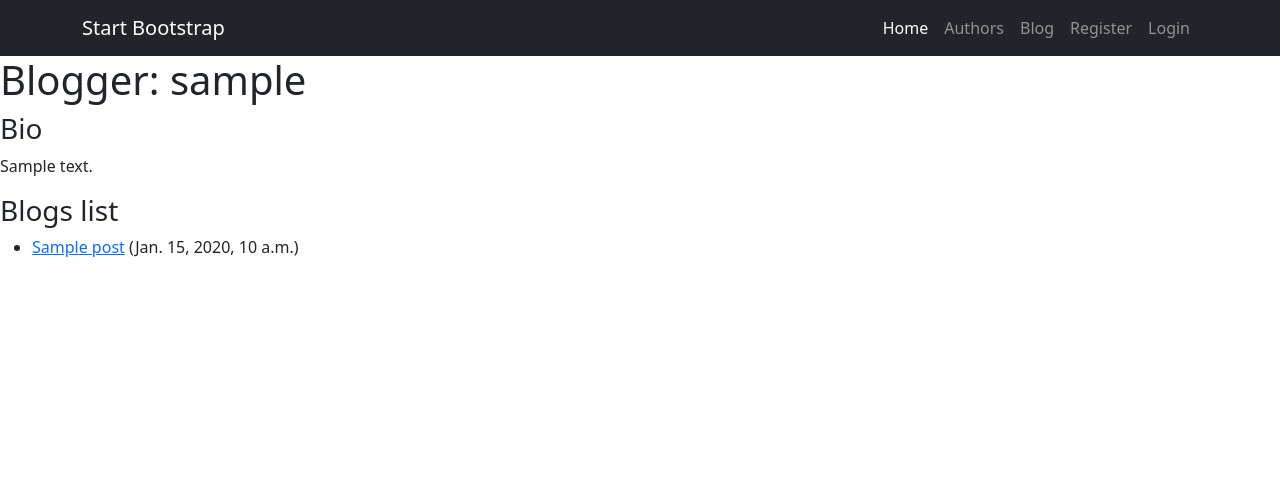
After one commit to adamolnar/Final_Project, a Django app: page /author/1/ in a window 1280 px wide. The commit adds this page. Shown: the top 499 px of the page. Run offline with Django 3.2, Linux system fonts and the light colour scheme; tables that the repository leaves empty hold one stand-in row (values such as "Sample post"); some libraries are stand-ins or nearby versions.

Commit message:
Add posts by author view

```diff
--- a/app/models.py
+++ b/app/models.py
@@ -13,11 +13,11 @@ class Author(models.Model):
     bio = models.TextField(max_length=400, help_text="Enter your bio details here.", null=True)
 
     class Meta:
-        ordering = ["user","bio"]
+        ordering = ["user"]
 
     def get_absolute_url(self):
         # Returns the url to access a particular blog-author instance.
-        return reverse('all_authors', args=[str(self.id)])
+        return reverse('author_detail', args=[str(self.id)])
 
     def __str__(self):
         # String for representing the Model object.
--- a/app/urls.py
+++ b/app/urls.py
@@ -4,8 +4,10 @@ from django.urls import path
 urlpatterns = [
     path("", views.PostList.as_view(), name="home"),
     path('authors/', views.AuthorList.as_view(), name='all_authors'),
+    path('author/<int:pk>/', views.AuthorDetail.as_view(), name='author_detail'),
     path('<slug:slug>/', views.PostDetail.as_view(), name='post_detail'),
     path('like/<slug:slug>', views.PostLike.as_view(), name='post_like'),
 
 
+
 ]
--- a/app/views.py
+++ b/app/views.py
@@ -8,13 +8,50 @@ from .forms import CommentForm
 from django.shortcuts import render
 
 
+#  Generic class-based view for a list of authors.
+class AuthorList(generic.ListView):
+    model = Author
+    template_name = "all_authors.html"
+    queryset = Author.objects.all()
+
+# Generic class-based detail view for a author
+class AuthorDetail(generic.ListView):
+    template_name ='author_detail.html'
+    # context_object_name = 'author_posts'
+    # context_object_name = 'author_detail'
+
+    # def get_queryset(self):
+    #     self.post = get_object_or_404(Post, pk=self.kwargs['pk'])
+    #     self.author = get_object_or_404(Author, pk=self.kwargs['pk'])
+    #     return Post.objects.filter(self.author==self.post)
+
+    def get_queryset(self):
+        pk = self.kwargs['pk']
+        target_author=get_object_or_404(Author, pk = pk)
+        target_author.save()
+        return Post.objects.filter(author=target_author)
+
+    def get_context_data(self, **kwargs):
+        # Call the base implementation first to get a context
+        context = super(AuthorDetail, self).get_context_data(**kwargs)
+        # Get the blogger object from the "pk" URL parameter and add it to the context
+        context['author_detail'] = get_object_or_404(Author, pk = self.kwargs['pk'])
+        return context
+
+
+
+
+
+
+# Generic class-based view for a list of all posts.
 class PostList(generic.ListView):
+
     model = Post
     queryset = Post.objects.filter(status=1).order_by("-created_on")
     template_name = "index.html"
     paginate_by = 5
 
-
+# Generic class-based detail view for a post.
 class PostDetail(View):
 
     def get(self, request, slug, *args, **kwargs):
@@ -38,7 +75,6 @@ class PostDetail(View):
         )
 
     def post(self, request, slug, *args, **kwargs):
-
         queryset = Post.objects.filter(status=1)
         post = get_object_or_404(queryset, slug=slug)
         comments = post.comments.filter(approved=True).order_by("-created_on")
@@ -69,7 +105,7 @@ class PostDetail(View):
         )
 
 
-
+# # Generic class-based  view for a like/unlike.
 class PostLike(View):
 
     def post(self, request, slug, *args, **kwargs):
@@ -79,16 +115,4 @@ class PostLike(View):
         else:
             post.likes.add(request.user)
 
-        return HttpResponseRedirect(reverse('post-detail', args=[slug]))
-
-
-class AuthorList(generic.ListView):
-    model = Author
-    queryset = Author.objects.all().order_by('user')
-    template_name = "all_authors.html"
-
-
-    # def get_queryse (self):
-    #     user = self.kwargs['user_id']
-    #     target_author=get_object_or_404(Author, user_id = user)
-    #     return Post.objects.filter(author=target_author)
+        return HttpResponseRedirect(reverse('post_detail', args=[slug]))
--- a/templates/all_authors.html
+++ b/templates/all_authors.html
@@ -8,8 +8,8 @@
 
       {% for author in author_list %}
       <li>
-        <a href="{% url 'all_authors'  %}">{{ author}}</a>
-        <p><a href=""> {{ author.user.id }}</a></p>
+        <a href="{% url 'author_detail' author.user_id %}">{{ author}}</a>
+        <p>{{ author.bio }}</p>
       </li>
       {% endfor %}
 
--- /dev/null
+++ b/templates/author_detail.html
@@ -0,0 +1,26 @@
+{% extends "base.html" %}
+
+{% block content %}
+    <h1>Blogger: {{ author_detail }}</h1>
+
+    <h3>Bio</h3>
+
+    <p>{{author_detail.bio}}</p>
+
+
+    {% if post_list %}
+    <h3>Blogs list</h3>
+    <ul>
+
+      {% for post in post_list %}
+      <li>
+        <a href="{% url 'post_detail' post.slug %}">{{ post.title }}</a> ({{post.created_on}})</a>
+      </li>
+      {% endfor %}
+
+    </ul>
+
+    {% else %}
+      <p>This blogger hasn't posted anything yet.</p>
+    {% endif %}
+{% endblock %}
```
Also changed, not shown: app/migrations/0003_alter_author_options.py (added).
